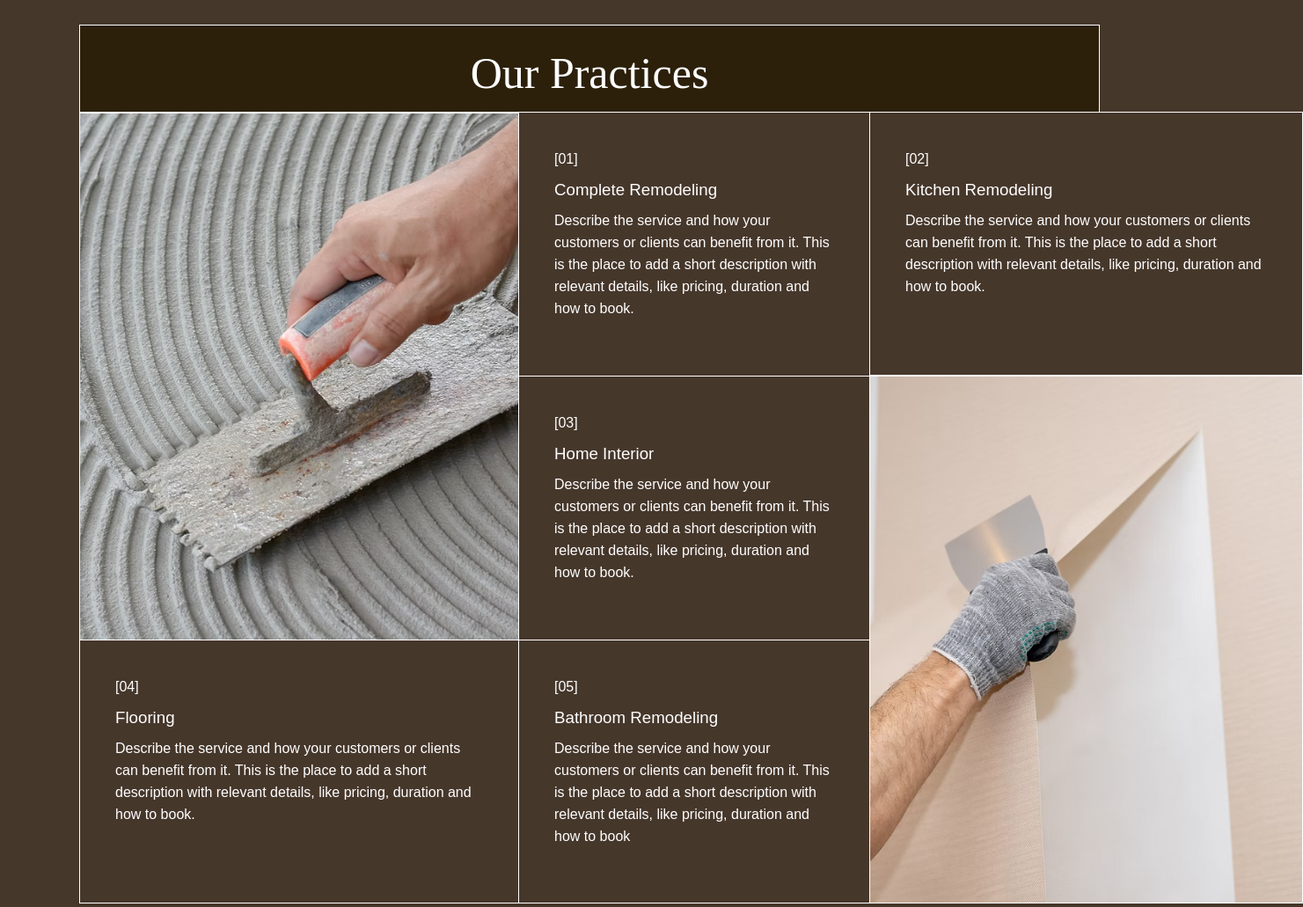
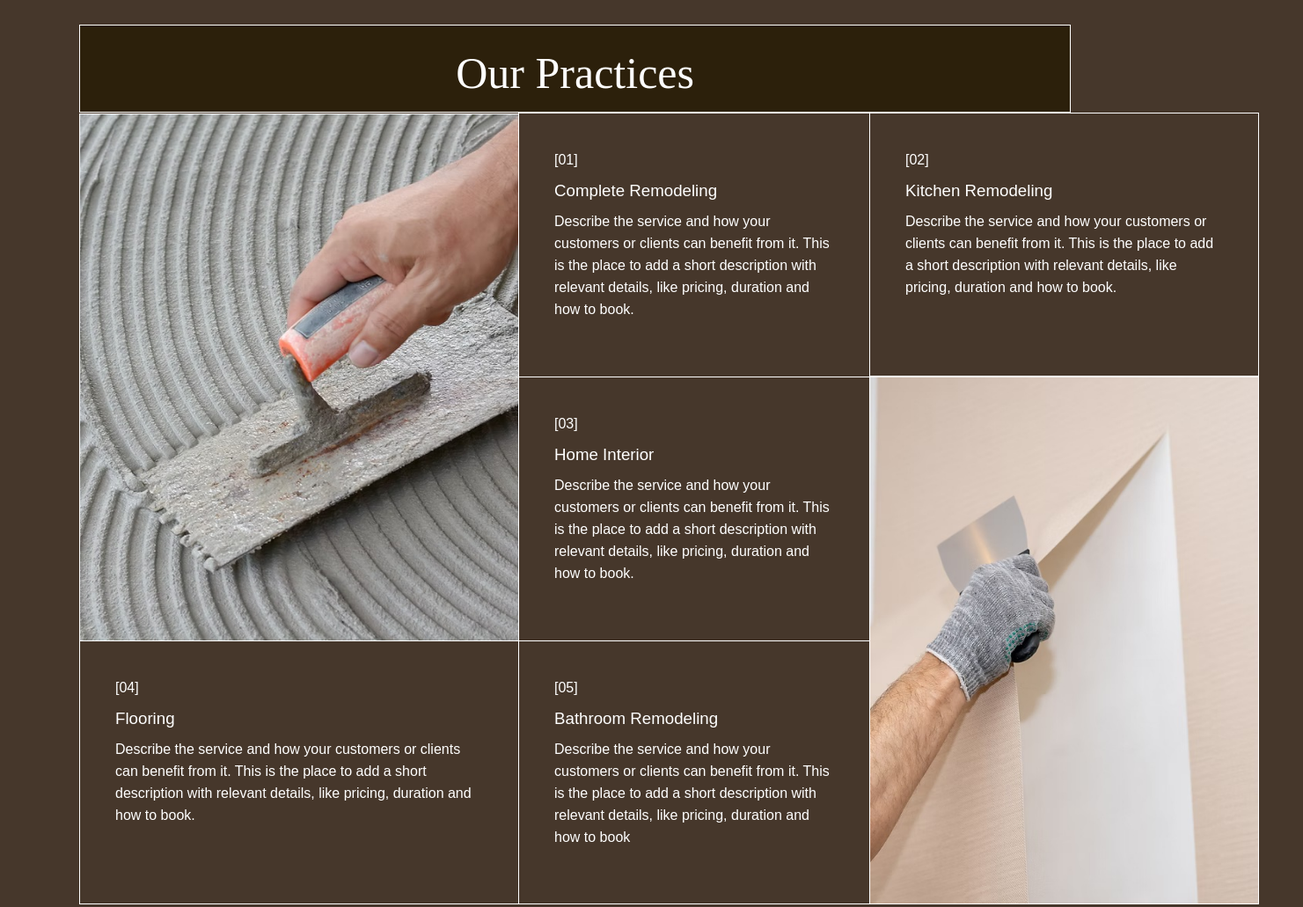
Before and after one commit to KrushnatSalavi/html-css-Templates, a plain HTML site: page service.html in a window 1280 px wide. Shown: the part 500-1531 px from the top of the page at 88% size, 1481 px wide, since content can reach past the window. Drawn offline with Linux system fonts and the light colour scheme.

Commit message:
fixing margin and alingnments of elements

```diff
--- a/style.css
+++ b/style.css
@@ -197,14 +197,14 @@ li:hover {
 .ServiceContainer {
     background-color: #46372b;
     color: #fff;
-    margin: 60px;
+    /* margin: 30px; */
     margin-top: 60px;
 }
 
 .serviceBody {
     background-color: #46372b;
     height: auto;
-    width: 100%;
+    /* width: 100%; */
     margin: 0 30px 0 30px;
     justify-content: center;
 }
@@ -231,7 +231,7 @@ li:hover {
 
 .Practies {
     height: auto;
-    width: 100%;
+    margin: 60px;
 }
 
 .PracticesHeading {
@@ -240,16 +240,18 @@ li:hover {
     height: 100px;
     text-align: center;
     padding-top: 25px;
-    margin-top: 100px;
+    margin: 100px 60px -59px 60px;
     font-size: 50px;
     font-weight: normal;
     border: solid #fff 1px;
     font-family: serif;
+    width: 92.4%;
 
 }
 
 .PracticesContainer {
     display: flex;
+    margin: 60px;
 }
 
 .PracticesImag {
@@ -261,7 +263,7 @@ li:hover {
 
 .PracticesImag2 {
     height: 600px;
-    width: 493px;
+    width: 443px;
     border: solid #fff 1px;
 }
 
@@ -286,7 +288,7 @@ li:hover {
 
 
 .ThreeContTxt {
-    margin: 20px;
+    /* margin: 20px; */
     padding: 40px;
     border: solid #fff 1px;
     line-height: 25px;
@@ -310,7 +312,7 @@ li:hover {
     font-weight: 1;
     margin-top: -1px;
     height: 300px;
-    width: 493px;
+    width: 443px;
 }
 
 .expertiseHeading {
```
